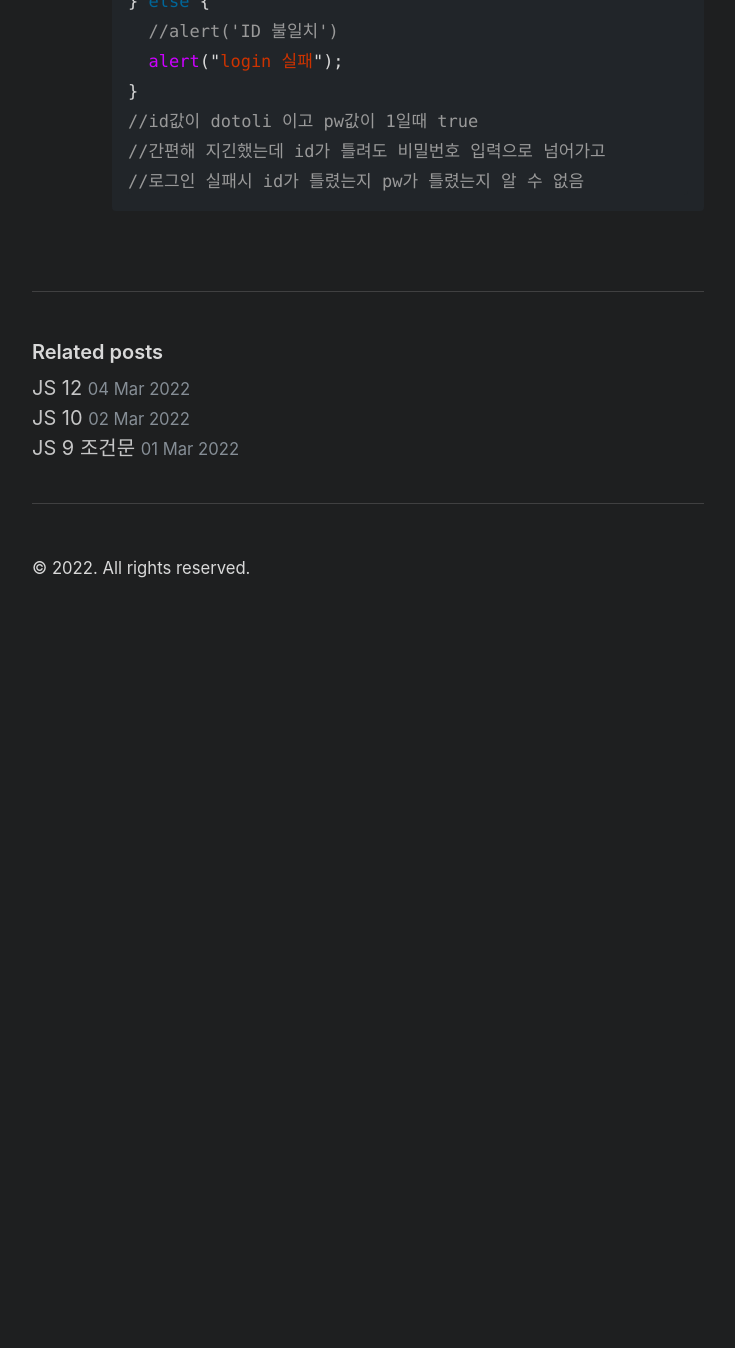
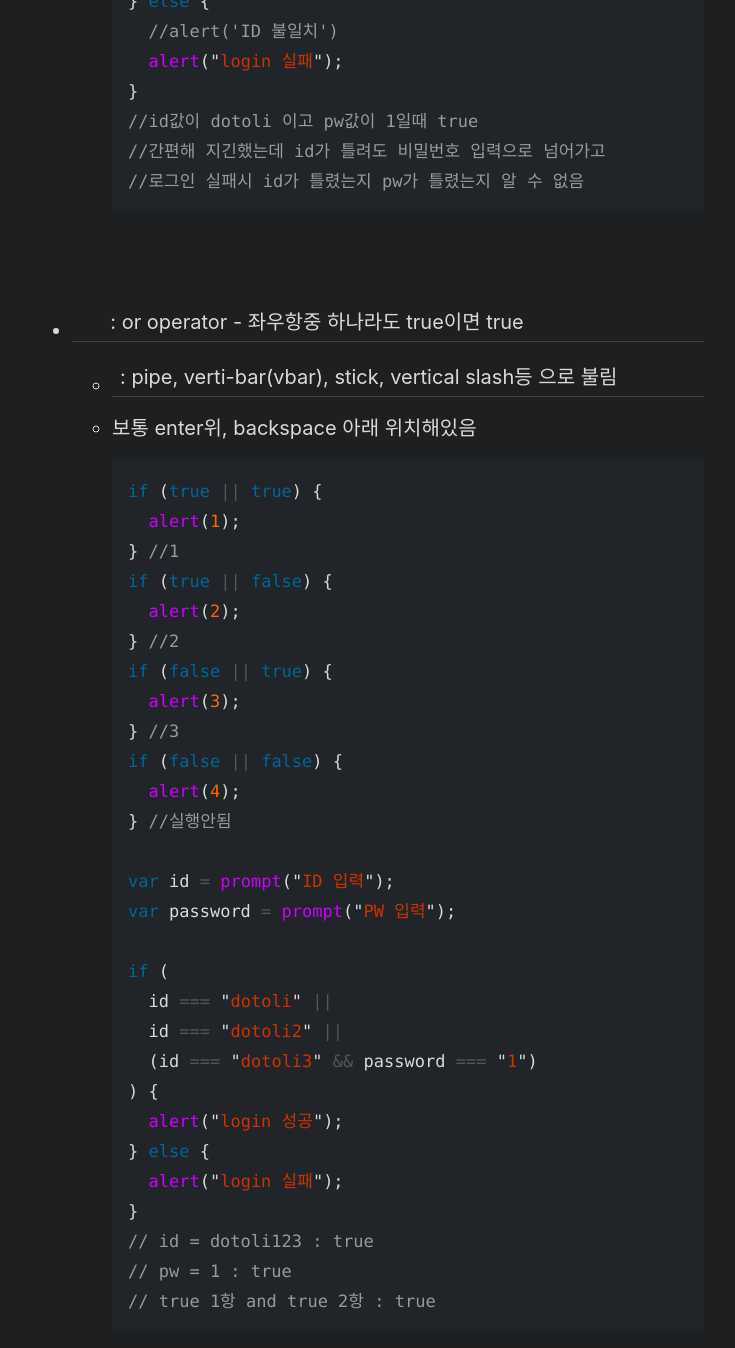
Before and after one commit to Dev-Dotoli/dev-dotoli.github.com, a Jekyll site: the page built from _posts/2022-03-03-JS-11.md, in a window 1280 px wide and 1400 px high, scrolled down 1308 px. Shown: the top 1348 px of the window, without its empty margins (272-1007 px from the left). Built offline with Jekyll 4.4.1, drawn with Linux system fonts in a browser that asks for light colours; before the commit the page ends 1938 px from its top, so only the background shows below that.

Commit message:
Docs: WIP

````diff
--- a/_posts/2022-03-03-JS-11.md
+++ b/_posts/2022-03-03-JS-11.md
@@ -51,3 +51,41 @@ demo7.html
     //간편해 지긴했는데 id가 틀려도 비밀번호 입력으로 넘어가고
     //로그인 실패시 id가 틀렸는지 pw가 틀렸는지 알 수 없음
     ```
+
+<br><br>
+
+- ||: or operator - 좌우항중 하나라도 true이면 true<br>
+
+  - |: pipe, verti-bar(vbar), stick, vertical slash등 으로 불림<br>
+  - 보통 enter위, backspace 아래 위치해있음
+
+    ```javascript
+    if (true || true) {
+      alert(1);
+    } //1
+    if (true || false) {
+      alert(2);
+    } //2
+    if (false || true) {
+      alert(3);
+    } //3
+    if (false || false) {
+      alert(4);
+    } //실행안됨
+
+    var id = prompt("ID 입력");
+    var password = prompt("PW 입력");
+
+    if (
+      id === "dotoli" ||
+      id === "dotoli2" ||
+      (id === "dotoli3" && password === "1")
+    ) {
+      alert("login 성공");
+    } else {
+      alert("login 실패");
+    }
+    // id = dotoli123 : true
+    // pw = 1 : true
+    // true 1항 and true 2항 : true
+    ```
````
